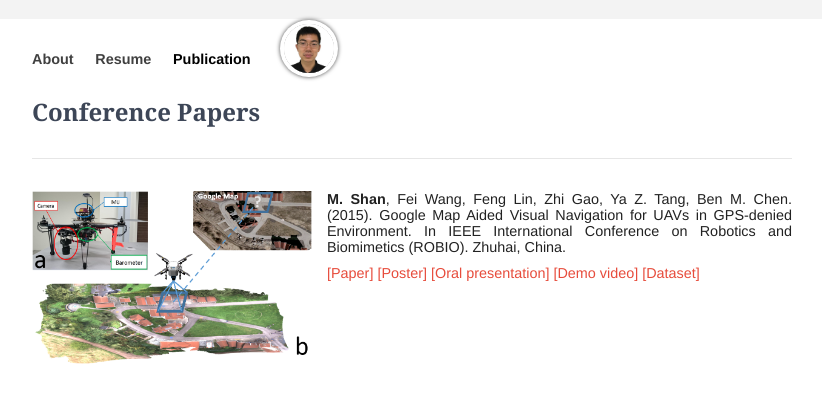
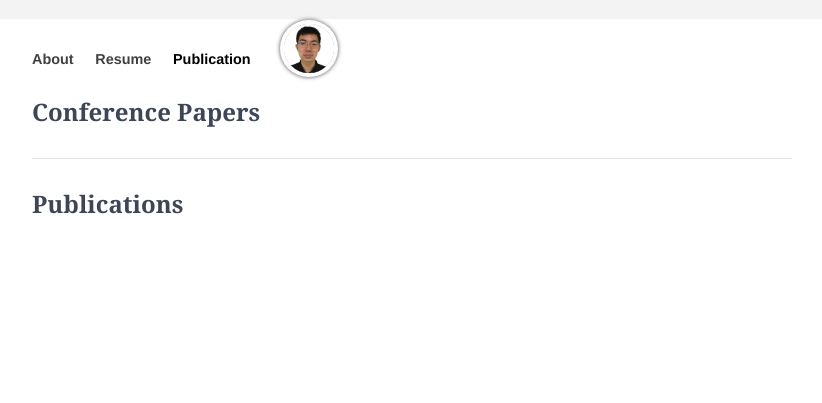
Before and after one commit to moshanATucsd/moshanATucsd.github.io, a Jekyll site: the page built from publication/index.html, in a window 1280 px wide. Shown: the top 403 px of the page, without its empty margins (228-1050 px from the left). Built offline with Jekyll 4.4.1, drawn with Linux system fonts in a browser that asks for light colours; nearby versions of some CDN libraries.

Commit message:
try new publication

```diff
--- a/publication/index.html
+++ b/publication/index.html
@@ -8,6 +8,7 @@
 <h2>Conference Papers</h2>
 <div class="spacer"></div>
 
+<!--
  <div>
      <p>
      <img style="float: left; margin: 0px 15px 15px 0px;" src="/images/publication/robio15_overview.png" alt="Oxford Screenshot" width="280" align="middle" hspace="20">
@@ -27,3 +28,29 @@
      <a href="https://github.com/shanmo/IMAV2014-Dataset">[Dataset]</a>
      </p>
 </div>
+-->
+
+<!-- Publications -->
+<div class="section">
+    <div class="container">
+        <h2 class="orange">Publications</h2>
+        {% for publication in site.pulication.publications %}
+        <div class="row">
+            <div class="four columns">
+                <img class="u-max-full-width" src="{{ "assets/img/publications/" | prepend: site.baseurl }}{{ publication.image }}">
+                    </div>
+            <div class="eight columns abstract">
+                <div class="orange">{{ publication.title }}</div>
+                <div>{{ publication.authors | map: 'name' | join: ',  ' | markdownify }}</div>
+                <div class="blue">{{ publication.venue }}</div>
+                {% for link in publication.links %}
+                <a class="button" href="{{ link.url }}">
+                    {{ link.name }}
+                </a>
+                {% endfor %}
+            </div>
+        </div>
+        <hr>
+        {% endfor %}
+    </div>
+</div>
```
Also changed, not shown: publication/publications.yml (added, +118 -0 lines), 1 other file.
